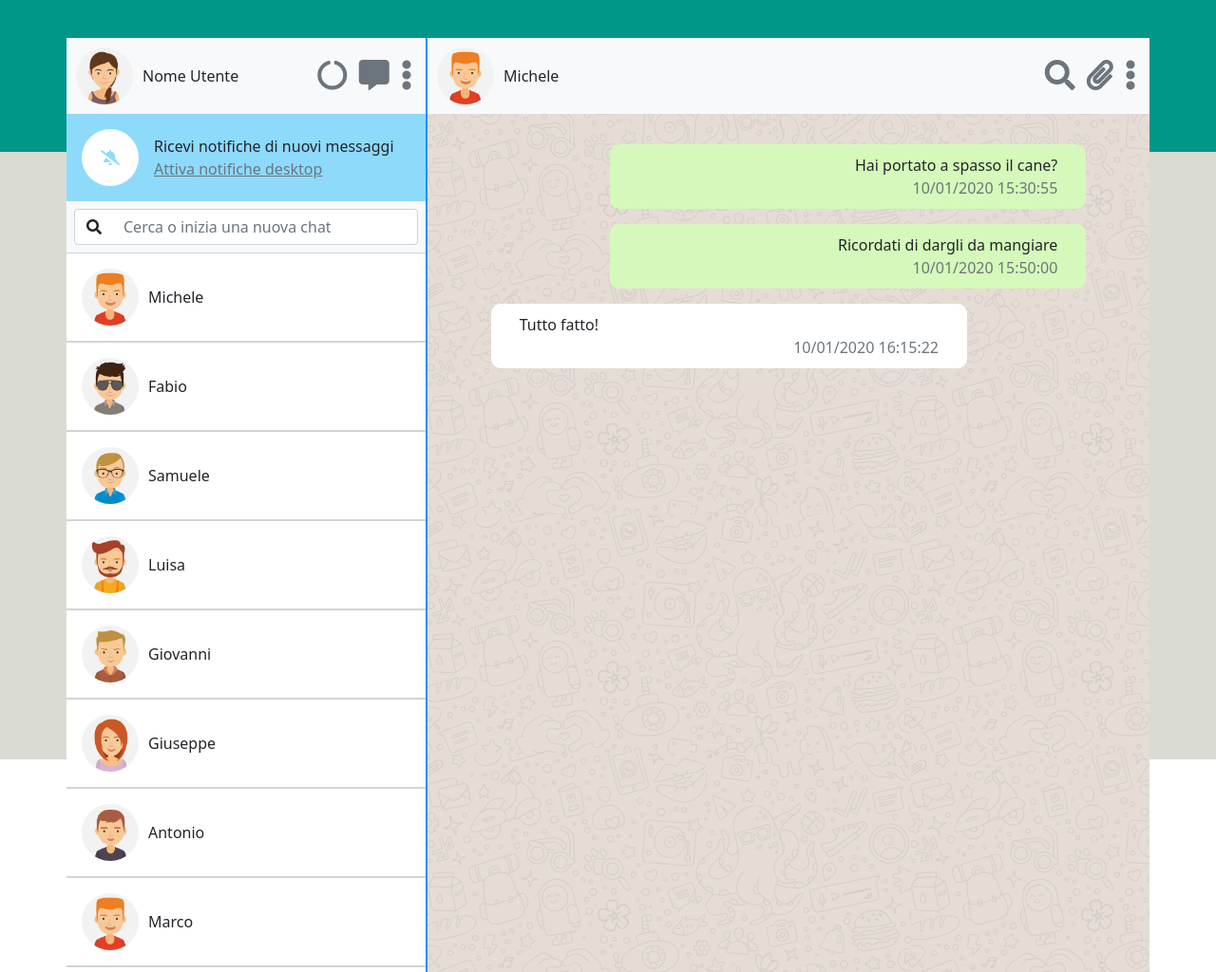
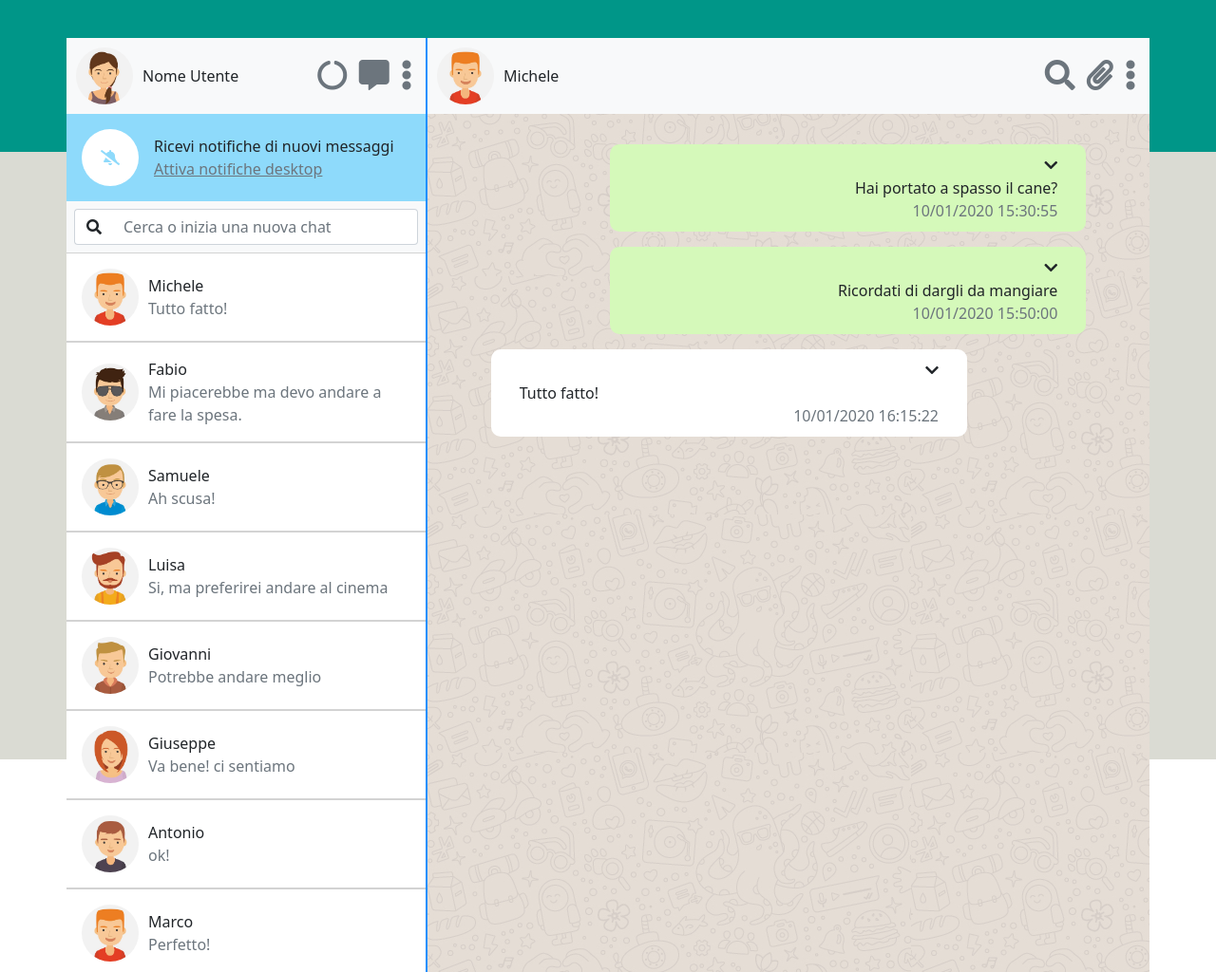
Before and after one commit to Vasmayer/vue-boolzapp, a plain HTML site: page index.html in a window 1280 px wide. Shown: the top 1024 px of the page at 95% size. Drawn offline with nearby package versions, Linux system fonts and the light colour scheme.

Commit message:
milestone 5 complete

```diff
--- a/css/style.css
+++ b/css/style.css
@@ -88,8 +88,32 @@ main .container
     background-color: white;
     text-align: left;
 }
+.messages .chevron
+{
+    text-align: right;
+    cursor: pointer;
+}
 /* DATE */
 .date
 {
     text-align: right;
 }
+
+/* INFO */
+
+.info
+{
+    position: absolute;
+    top:20px;
+    right:0px;
+    border: darkblue 1px solid;
+}
+
+.info-button:hover
+{
+    background-color: lightgray;
+}
+.info-delete:hover
+{
+    background-color: lightgray;
+}
--- a/index.html
+++ b/index.html
@@ -52,7 +52,11 @@
                             <!-- PROFILE USERS -->
                             <div class="profile-info p-3 top-bottom-borders" v-if="searchUser(i)" v-for="(contact,i) in contacts" @click="setActiveUser(i)">
                                  <img :src="`img/avatar${contact.avatar}.jpg`" :alt="`${contact.name}`" class="profile-image">
-                                 <div class="profile-text">{{contact.name}}</div>
+                                 <div class="profile-text">
+                                     {{contact.name}}
+                                     <div class="text-secondary">{{contact.messages[contact.messages.length - 1 ].text}}</div>
+                                </div>
+
                              </div>
                          </section>
                     </div>
@@ -72,10 +76,17 @@
                         </section>
                         <!-- MESSAGES -->
                         <div class="messages p-3 d-block">
-                            <div class="row my-3" v-for="message in contacts[userActive].messages">
+                            <div class="row my-3" v-for="(message,i) in contacts[userActive].messages">
                                 <div class="col-8 message" :class="message.status === 'sent' ? message.status +' offset-3' : message.status +' offset-1'">
-                                    {{message.text}}
-                                    <div class="date text-secondary">{{message.date}}</div>
+                                    <div class="position-relative">
+                                        <div class="chevron" @click="message.infoHidden = !message.infoHidden"><i class="fas fa-chevron-down"></i></div>
+                                        <div class="bg-white text-center p-1 info" v-if="!message.infoHidden">
+                                            <div class="p-1 icons info-button">Info</div>
+                                            <div class="p-1 icons info-delete" @click="deleteMessage(i)">Cancella Messaggio</div>
+                                        </div>
+                                        <div>{{message.text}}</div>
+                                        <div class="date text-secondary">{{message.date}}</div>
+                                    </div>
                                 </div>
                             </div>
                         </div>
--- a/js/script.js
+++ b/js/script.js
@@ -20,7 +20,8 @@ Milestone 4
 Ricerca utenti: scrivendo qualcosa nell’input a sinistra, vengono visualizzati solo i contatti il cui nome contiene le lettere inserite (es, Marco, Matteo Martina -> Scrivo “mar” rimangono solo Marco e Martina)
 
 Milestone 5 - opzionale
-Cancella messaggio: cliccando sul messaggio appare un menu a tendina che permette di cancellare il messaggio selezionato (vedi immagine in allegato)
+Cancella messaggio: cliccando sul messaggio appare un menu a tendina che permette di cancellare il messaggio
+selezionato (vedi immagine in allegato)
 Visualizzazione ora e ultimo messaggio inviato/ricevuto nella lista dei contatti
 NOTE:
 Ricordate di includere la proprietà visible nella nostra logica di ricerca
@@ -48,17 +49,20 @@ var root = new Vue({
           messages: [{
             date: '10/01/2020 15:30:55',
             text: 'Hai portato a spasso il cane?',
-            status: 'sent'
+            status: 'sent',
+            infoHidden:true
           },
           {
             date: '10/01/2020 15:50:00',
             text: 'Ricordati di dargli da mangiare',
-            status: 'sent'
+            status: 'sent',
+            infoHidden:true
           },
           {
             date: '10/01/2020 16:15:22',
             text: 'Tutto fatto!',
-            status: 'received'
+            status: 'received',
+            infoHidden:true
           }
           ],
         },
@@ -69,17 +73,20 @@ var root = new Vue({
           messages: [{
             date: '20/03/2020 16:30:00',
             text: 'Ciao come stai?',
-            status: 'sent'
+            status: 'sent',
+            infoHidden:true
           },
           {
             date: '20/03/2020 16:30:55',
             text: 'Bene grazie! Stasera ci vediamo?',
-            status: 'received'
+            status: 'received',
+            infoHidden:true
           },
           {
             date: '20/03/2020 16:35:00',
             text: 'Mi piacerebbe ma devo andare a fare la spesa.',
-            status: 'received'
+            status: 'received',
+            infoHidden:true
           }
           ],
         },
@@ -90,17 +97,20 @@ var root = new Vue({
           messages: [{
             date: '28/03/2020 10:10:40',
             text: 'La Marianna va in campagna',
-            status: 'received'
+            status: 'received',
+            infoHidden:true
           },
           {
             date: '28/03/2020 10:20:10',
             text: 'Sicuro di non aver sbagliato chat?',
-            status: 'sent'
+            status: 'sent',
+            infoHidden:true
           },
           {
             date: '28/03/2020 16:15:22',
             text: 'Ah scusa!',
-            status: 'received'
+            status: 'received',
+            infoHidden:true
           }
           ],
         },
@@ -111,12 +121,14 @@ var root = new Vue({
           messages: [{
             date: '10/01/2020 15:30:55',
             text: 'Lo sai che ha aperto una nuova pizzeria?',
-            status: 'sent'
+            status: 'sent',
+            infoHidden:true
           },
           {
             date: '10/01/2020 15:50:00',
             text: 'Si, ma preferirei andare al cinema',
-            status: 'received'
+            status: 'received',
+            infoHidden:true
           }
           ],
         },
@@ -127,17 +139,20 @@ var root = new Vue({
           messages: [{
             date: '28/03/2020 10:10:40',
             text: 'Ciao come stai?',
-            status: 'received'
+            status: 'received',
+            infoHidden:true
           },
           {
             date: '28/03/2020 10:20:10',
             text: 'Io bene grazie e te ?',
-            status: 'sent'
+            status: 'sent',
+            infoHidden:true
           },
           {
             date: '28/03/2020 16:15:22',
             text: 'Potrebbe andare meglio',
-            status: 'received'
+            status: 'received',
+            infoHidden:true
           }
           ],
         },
@@ -148,17 +163,20 @@ var root = new Vue({
           messages: [{
             date: '28/03/2020 10:10:40',
             text: 'Ciao ci sei stasera?',
-            status: 'received'
+            status: 'received',
+            infoHidden:true
           },
           {
             date: '28/03/2020 10:20:10',
             text: 'Scusa ma non riesco, possiamo fare prossimo venerdì',
-            status: 'sent'
+            status: 'sent',
+            infoHidden:true
           },
           {
             date: '28/03/2020 16:15:22',
             text: 'Va bene! ci sentiamo',
-            status: 'received'
+            status: 'received',
+            infoHidden:true
           }
           ],
         },
@@ -169,17 +187,20 @@ var root = new Vue({
           messages: [{
             date: '28/03/2020 10:10:40',
             text: 'Ciao mi sono dimenticato la maglietta a casa tua!',
-            status: 'received'
+            status: 'received',
+            infoHidden:true
           },
           {
             date: '28/03/2020 10:20:10',
             text: "Ah si l' ho vista ora, appena ci vediamo te la porto",
-            status: 'sent'
+            status: 'sent',
+            infoHidden:true
           },
           {
             date: '28/03/2020 16:15:22',
             text: 'ok!',
-            status: 'received'
+            status: 'received',
+            infoHidden:true
           }
           ],
         },
@@ -190,17 +211,20 @@ var root = new Vue({
           messages: [{
             date: '28/03/2020 10:10:40',
             text: 'Ma domani ci sono le lezioni?',
-            status: 'received'
+            status: 'received',
+            infoHidden:true
           },
           {
             date: '28/03/2020 10:20:10',
             text: 'Si lo sciopero è stato annullato',
-            status: 'sent'
+            status: 'sent',
+            infoHidden:true
           },
           {
             date: '28/03/2020 16:15:22',
             text: 'Perfetto!',
-            status: 'received'
+            status: 'received',
+            infoHidden:true
           }
           ],
         },
@@ -211,72 +235,86 @@ var root = new Vue({
           messages: [{
             date: '28/03/2020 10:10:40',
             text: 'Ciao come va ?',
-            status: 'received'
+            status: 'received',
+            infoHidden:true
           },
           {
             date: '28/03/2020 10:20:10',
             text: 'Bene bene grazie e te ?',
-            status: 'sent'
+            status: 'sent',
+            infoHidden:true
           },
           {
             date: '28/03/2020 16:15:22',
             text: 'Insomma',
-            status: 'received'
+            status: 'received',
+            infoHidden:true
           },
           {
             date: '28/03/2020 10:20:10',
             text: 'Come mai che è successo?',
-            status: 'sent'
+            status: 'sent',
+            infoHidden:true
           },
           {
             date: '28/03/2020 16:15:22',
             text: 'La macchina perchè non parte più!',
-            status: 'received'
+            status: 'received',
+            infoHidden:true
           },
           {
             date: '28/03/2020 10:20:10',
             text: "Speriamo sia nulla di grave in caso ci sono delle offerte fantastiche sull'elettrico",
-            status: 'sent'
+            status: 'sent',
+            infoHidden:true
           },
           {
             date: '28/03/2020 16:15:22',
             text: 'Ok grazie del consiglio',
-            status: 'received'
+            status: 'received',
+            infoHidden:true
           },
           {
             date: '28/03/2020 10:10:40',
             text: 'Ciao come va ?',
-            status: 'received'
+            status: 'received',
+            infoHidden:true
           },
           {
             date: '28/03/2020 10:20:10',
             text: 'Bene bene grazie e te ?',
-            status: 'sent'
+            status: 'sent',
+            infoHidden:true
           },
           {
             date: '28/03/2020 16:15:22',
             text: 'Insomma',
-            status: 'received'
+            status: 'received',
+            infoHidden:true
           },
           {
             date: '28/03/2020 10:20:10',
             text: 'Come mai che è successo?',
-            status: 'sent'
+            status: 'sent',
+            infoHidden:true
           },
           {
             date: '28/03/2020 16:15:22',
             text: 'La macchina perchè non parte più!',
-            status: 'received'
+            status: 'received',
+            infoHidden:true
           },
           {
             date: '28/03/2020 10:20:10',
             text: "Speriamo sia nulla di grave in caso ci sono delle offerte fantastiche sull'elettrico",
-            status: 'sent'
+            status: 'sent',
+            infoHidden:true
           },
           {
             date: '28/03/2020 16:15:22',
             text: 'Ok grazie del consiglio',
-            status: 'received'
+            status: 'received',
+            infoHidden:true
           }
           ],
         },
@@ -293,7 +331,8 @@ var root = new Vue({
         const objectMessage = {
           date: new Date().toLocaleString('it-IT'),
           text,
-          status
+          status,
+          infoHidden:true
         };
 
         this.contacts[this.userActive].messages.push(objectMessage);
@@ -308,17 +347,21 @@ var root = new Vue({
 
          },3000);
 
-         this.message = '';
+         this.textMessage = '';
 
       },
       searchUser(index)
       {
         if(this.search)
         {
-          return this.contacts[index].name.toLowerCase().indexOf(this.search.toLowerCase()) ? false : true;
+          return this.contacts[index].name.toLowerCase().indexOf(this.search.toLowerCase().trim()) >-1 ? true : false;
         }
 
         return true;
+      },
+      deleteMessage(index)
+      {
+        this.contacts[this.userActive].messages.splice(index, 1);
       }
     }
   });
```
